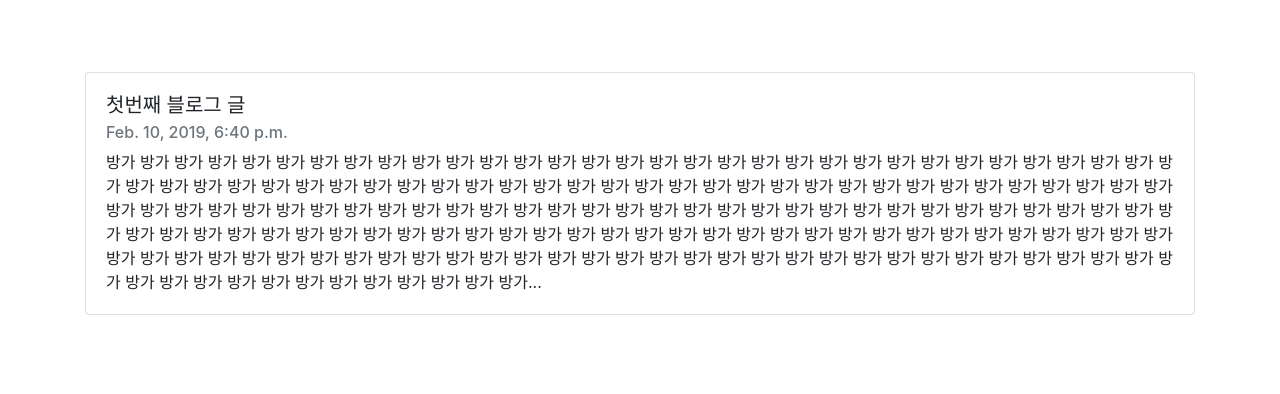
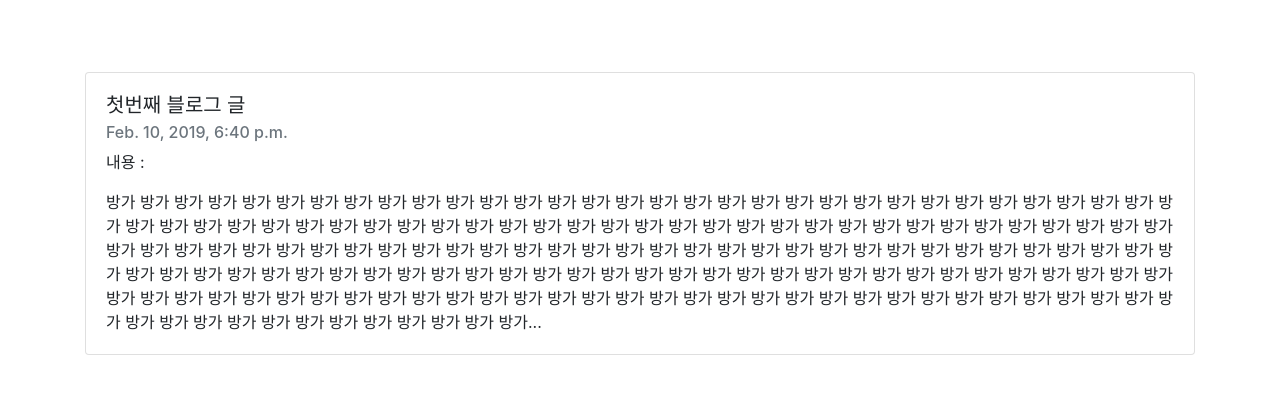
Before and after one commit to kimseungki94/blog_proj_temporary, a Django app: page /blog/1/ in a window 1280 px wide. Shown: the part 70-464 px from the top of the page. Run offline with Django 3.2, Linux system fonts and the light colour scheme; data comes from the database, SQL or seed files in the repository; some libraries are stand-ins or nearby versions.

Commit message:
content add

```diff
--- a/blogapp/templates/detail.html
+++ b/blogapp/templates/detail.html
@@ -7,6 +7,7 @@
             <div class="card-body">
                 <h5 class="card-title">{{blog.title}}</h5>
                 <h6 class="card-subtitle mb-2 text-muted">{{blog.pub_date}}</h6>
+                <p class="card-text">내용 : </p>
                 <p class="card-text">{{blog.body}}...</p>
             </div>
         </div>
```
